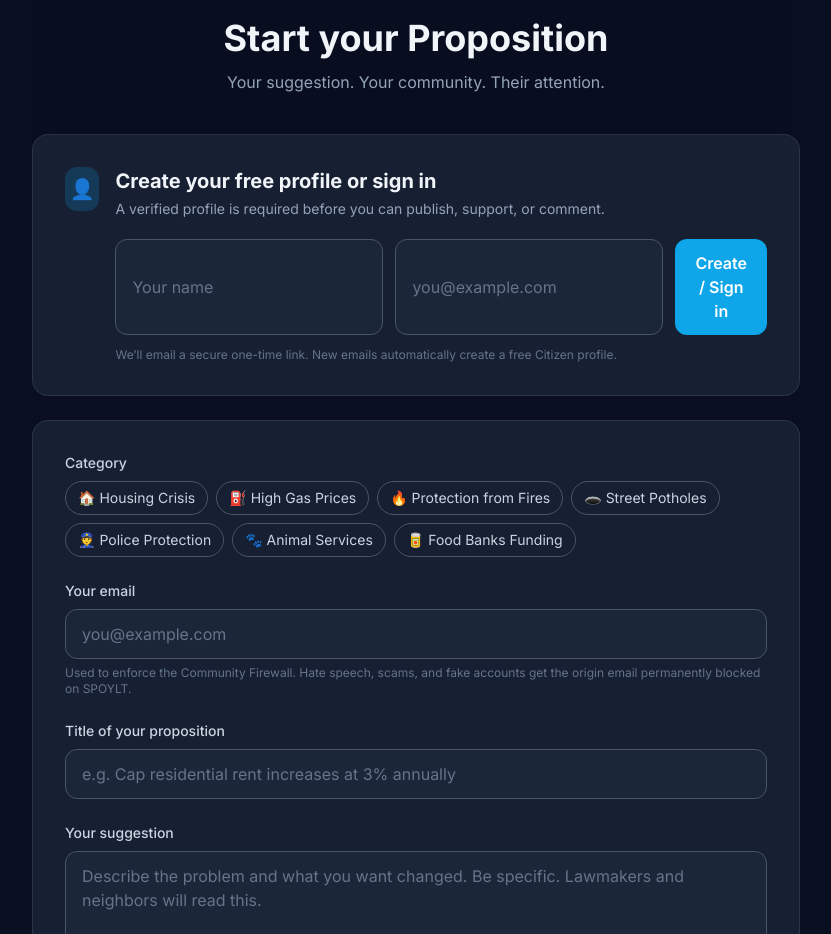
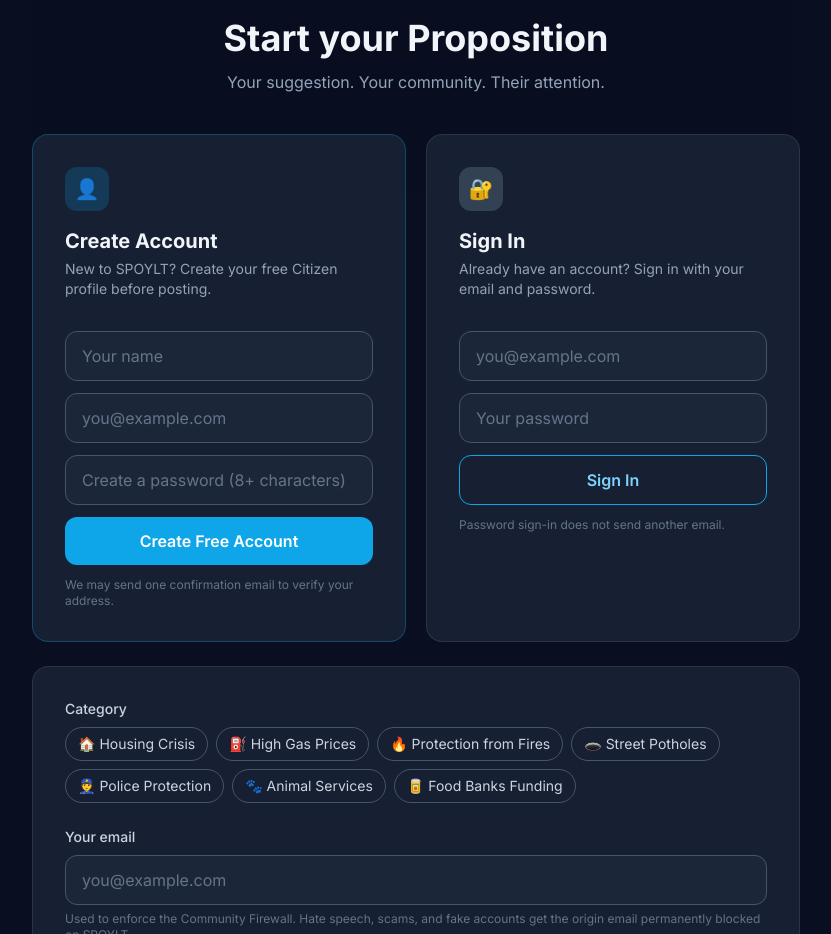
Before and after one commit to DSangHub/spoylt, a plain HTML site: page index.html in a window 1280 px wide. Shown: the part 1840-2774 px from the top of the page, without its empty margins (224-1055 px from the left). Drawn offline with nearby package versions, Linux system fonts and the light colour scheme; no server answers.

Commit message:
Separate account creation from sign in

```diff
--- a/index.html
+++ b/index.html
@@ -187,18 +187,36 @@
         <h2 class="text-3xl sm:text-4xl font-bold mb-3">Start your Proposition</h2>
         <p class="text-slate-400">Your suggestion. Your community. Their attention.</p>
       </div>
-      <div id="auth-card" class="glass rounded-2xl p-6 sm:p-8 mb-6">
-        <div class="flex items-start gap-4">
-          <div class="w-11 h-11 rounded-xl bg-sky-500/20 flex items-center justify-center text-xl">👤</div>
-          <div class="flex-1">
-            <h3 class="text-xl font-bold mb-1">Create your free profile or sign in</h3>
-            <p class="text-sm text-slate-400 mb-5">A verified profile is required before you can publish, support, or comment.</p>
-            <form id="auth-form" class="grid sm:grid-cols-[1fr_1fr_auto] gap-3">
-              <input id="profile-name" type="text" maxlength="80" placeholder="Your name" class="bg-slate-800/80 border border-slate-600 rounded-xl px-4 py-3 text-white placeholder-slate-500 focus:outline-none focus:ring-2 focus:ring-sky-500" />
-              <input id="profile-email" type="email" required maxlength="254" placeholder="you@example.com" class="bg-slate-800/80 border border-slate-600 rounded-xl px-4 py-3 text-white placeholder-slate-500 focus:outline-none focus:ring-2 focus:ring-sky-500" />
-              <button type="submit" class="bg-sky-500 hover:bg-sky-400 text-white font-semibold px-5 py-3 rounded-xl transition">Create / Sign in</button>
+      <div id="auth-card" class="mb-6">
+        <div class="grid md:grid-cols-2 gap-5">
+          <div class="glass rounded-2xl p-6 sm:p-8 border border-sky-500/30">
+            <div class="w-11 h-11 rounded-xl bg-sky-500/20 flex items-center justify-center text-xl mb-4">👤</div>
+            <h3 class="text-xl font-bold mb-1">Create Account</h3>
+            <p class="text-sm text-slate-400 mb-5">New to SPOYLT? Create your free Citizen profile before posting.</p>
+            <form id="signup-form" class="space-y-3">
+              <label for="signup-name" class="sr-only">Your name</label>
+              <input id="signup-name" type="text" required maxlength="80" autocomplete="name" placeholder="Your name" class="w-full bg-slate-800/80 border border-slate-600 rounded-xl px-4 py-3 text-white placeholder-slate-500 focus:outline-none focus:ring-2 focus:ring-sky-500" />
+              <label for="signup-email" class="sr-only">Email address</label>
+              <input id="signup-email" type="email" required maxlength="254" autocomplete="email" placeholder="you@example.com" class="w-full bg-slate-800/80 border border-slate-600 rounded-xl px-4 py-3 text-white placeholder-slate-500 focus:outline-none focus:ring-2 focus:ring-sky-500" />
+              <label for="signup-password" class="sr-only">Create a password</label>
+              <input id="signup-password" type="password" required minlength="8" autocomplete="new-password" placeholder="Create a password (8+ characters)" class="w-full bg-slate-800/80 border border-slate-600 rounded-xl px-4 py-3 text-white placeholder-slate-500 focus:outline-none focus:ring-2 focus:ring-sky-500" />
+              <button type="submit" class="w-full bg-sky-500 hover:bg-sky-400 text-white font-semibold px-5 py-3 rounded-xl transition">Create Free Account</button>
             </form>
-            <p class="text-xs text-slate-500 mt-3">We’ll email a secure one-time link. New emails automatically create a free Citizen profile.</p>
+            <p class="text-xs text-slate-500 mt-3">We may send one confirmation email to verify your address.</p>
+          </div>
+
+          <div class="glass rounded-2xl p-6 sm:p-8">
+            <div class="w-11 h-11 rounded-xl bg-slate-700 flex items-center justify-center text-xl mb-4">🔐</div>
+            <h3 class="text-xl font-bold mb-1">Sign In</h3>
+            <p class="text-sm text-slate-400 mb-5">Already have an account? Sign in with your email and password.</p>
+            <form id="signin-form" class="space-y-3">
+              <label for="signin-email" class="sr-only">Email address</label>
+              <input id="signin-email" type="email" required maxlength="254" autocomplete="email" placeholder="you@example.com" class="w-full bg-slate-800/80 border border-slate-600 rounded-xl px-4 py-3 text-white placeholder-slate-500 focus:outline-none focus:ring-2 focus:ring-sky-500" />
+              <label for="signin-password" class="sr-only">Password</label>
+              <input id="signin-password" type="password" required autocomplete="current-password" placeholder="Your password" class="w-full bg-slate-800/80 border border-slate-600 rounded-xl px-4 py-3 text-white placeholder-slate-500 focus:outline-none focus:ring-2 focus:ring-sky-500" />
+              <button type="submit" class="w-full border border-sky-500 text-sky-300 hover:bg-sky-500 hover:text-white font-semibold px-5 py-3 rounded-xl transition">Sign In</button>
+            </form>
+            <p class="text-xs text-slate-500 mt-3">Password sign-in does not send another email.</p>
           </div>
         </div>
       </div>
```
